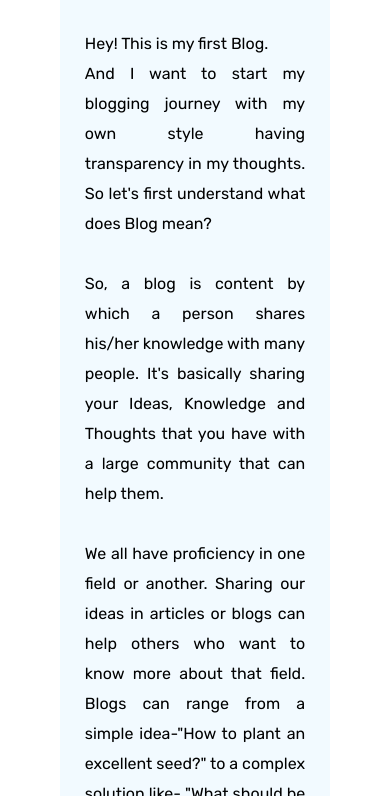
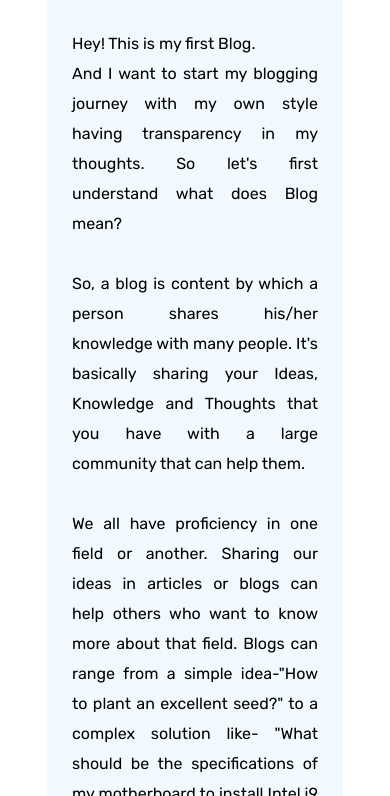
Before and after one commit to piyush-c38/Infowebsite, a website: page Blogs/Blog1.html in a window 390 px wide. Shown: the part 385-1181 px from the top of the page. Drawn offline with nearby package versions, Linux system fonts and the light colour scheme; a web font is replaced by a local one.

Commit message:
changing margin of individual blogs

```diff
--- a/css/BlogPage.css
+++ b/css/BlogPage.css
@@ -506,7 +506,7 @@ body {
 
   .individual-blog {
     padding: 20px 25px;
-    margin: 0px 0.8rem;
+    margin: 0rem;
     gap:1rem;
   }
   .blog-page1 {
```
